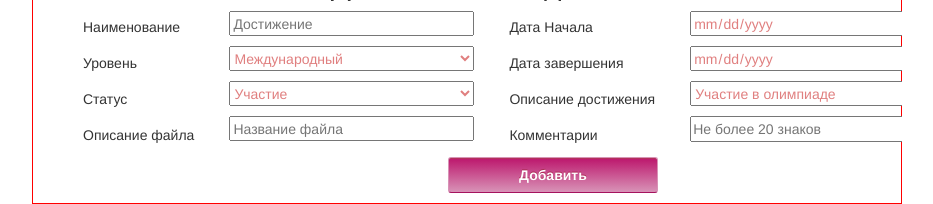
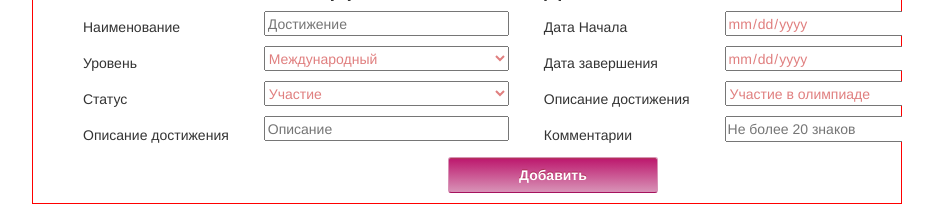
Before and after one commit to Fesen1337/web, a PHP site: page /lk.php in a window 1280 px wide. Shown: the part 712-916 px from the top of the page, without its empty margins (258-1191 px from the left). Run offline with PHP 8.4, Linux system fonts and the light colour scheme; the visitor is signed in with stand-in values (Sample User, id 1); data comes from the database, SQL or seed files in the repository; data that the repository does not hold is empty.

Commit message:
exit repair

```diff
--- a/controllers/chek_control.php
+++ b/controllers/chek_control.php
@@ -66,7 +66,8 @@ if ($tmp_locic == false) // если пользователь не найден
     	echo "Пользователь с таким Логином и Паролем не сущетсвует";
         ?>
     <p>Через 5 секунд будет произведено перенаправление на страницу регистрации пользоватлей</p>
-   <script> window.setTimeout(function() { window.location = '../users.php'; }, 5000) </script>
+   <script> window.setTimeout(function() { window.location = '../chek.php';}, 0);
+   alert("Пользователь с таким Логином и Паролем не существует"); </script>
 <?php
        }
 
@@ -75,8 +76,7 @@ if ($tmp_locic == false) // если пользователь не найден
 
 if (!empty($_SESSION['id'])) {
 ?>
-    <p>Через 5 секунд будет произведено перенаправление в личный кабинет</p>
-   <script> window.setTimeout(function() { window.location = '../lk.php'; }, 5000) </script>
+   <script> window.setTimeout(function() { window.location = '../lk.php'; }, 0) </script>
 <?php
 }
 
--- a/index.php
+++ b/index.php
@@ -69,6 +69,8 @@ session_start(); // стратуем сессию, чтобы использов
 				if (isset($_POST['exit'])&&($_POST['exit']==999)) {
 					$_SESSION = array(); // или $_SESSION = array() для очистки всех данных сессии
 					session_destroy();
+
+					?>	<script> window.setTimeout(function() { window.location = '../index.php'; }, 0) </script><?php
 					header('Location: index.php');
 					}
 				?>
--- a/lk.php
+++ b/lk.php
@@ -71,6 +71,7 @@ if (!empty($_SESSION['id'])) { //id достаем из сессии
 				if (isset($_POST['exit'])&&($_POST['exit']==999)) {
 					$_SESSION = array(); // или $_SESSION = array() для очистки всех данных сессии
 					session_destroy();
+          ?>	<script>  window.location = '../index.php'; </script><?php
 					header('Location: index.php');
 					}
 				?>
@@ -286,7 +287,7 @@ enctype='multipart/form-data' это нужно для загрузки файл
                         <p>Наименование</p>
                         <p>Уровень</p>
                         <p>Статус</p>
-                        <p>Описание файла</p>
+                        <p>Описание достижения</p>
                 </div>
                   <div class="f_input_1">
                        <p><input placeholder="Достижение" !required="" name="Name_dostijeniya" type="text" size="30" class="pol"> </p>
@@ -309,7 +310,7 @@ enctype='multipart/form-data' это нужно для загрузки файл
                         <option value="3 место" >3 место</option>
                      </select>
                  </p>
-                <p><input placeholder="Название файла" !required="" name="Name_file" type="text" size="30" class="pol"> </p>
+                <p><input placeholder="Описание" !required="" name="Name_file" type="text" size="30" class="pol"> </p>
 
 
                   </div>
```
